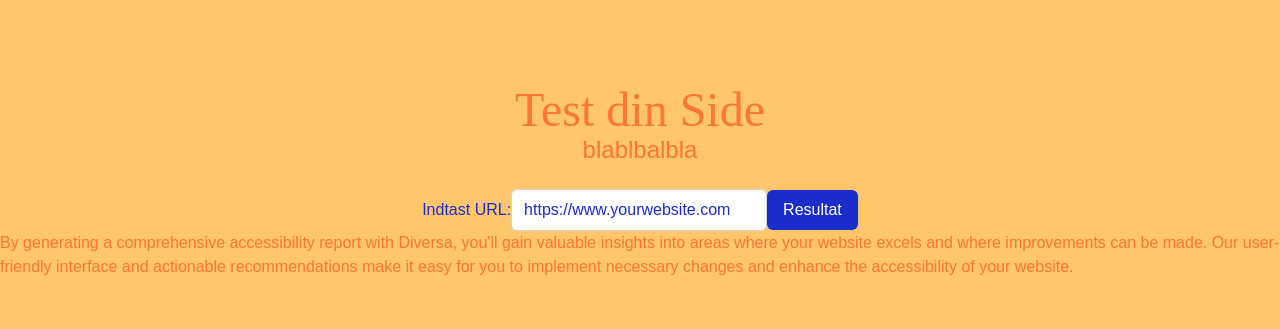
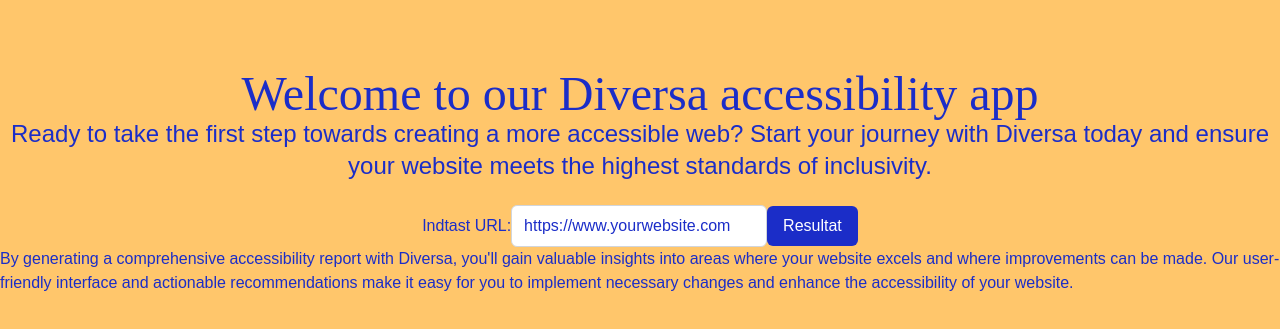
Before and after one commit to Kongriel/diversa2.0, a Next.js app: page / in a window 1280 px wide. Shown: the part 377-706 px from the top of the page. Built offline with nearby package versions, Linux system fonts and the light colour scheme.

Commit message:
copy på landing page

```diff
--- a/src/app/page.jsx
+++ b/src/app/page.jsx
@@ -6,8 +6,8 @@
   return (
     <main className="bg-farve-1 flex flex-col items-center justify-center h-screen">
       <div className="text-center">
-        <h1 className="text-brand-orange-70  text-5xl font-libreBaskerville"> Test din Side</h1>
-        <p className="text-brand-orange-70  text-2xl font-poppins">blablbalbla</p>
+        <h1 className="text-farve-text  text-5xl font-libreBaskerville">Welcome to our Diversa accessibility app</h1>
+        <h2 className="text-farve-text  text-2xl font-poppins">Ready to take the first step towards creating a more accessible web? Start your journey with Diversa today and ensure your website meets the highest standards of inclusivity.</h2>
       </div>
 
       <form action="/result" className="mt-4">
@@ -21,7 +21,7 @@
           Resultat
         </button>
       </form>
-      <p className="text-brand-orange-70  text-1xl font-poppins">By generating a comprehensive accessibility report with Diversa, you'll gain valuable insights into areas where your website excels and where improvements can be made. Our user-friendly interface and actionable recommendations make it easy for you to implement necessary changes and enhance the accessibility of your website.</p>
+      <p className="text-farve-text  text-1xl font-poppins">By generating a comprehensive accessibility report with Diversa, you'll gain valuable insights into areas where your website excels and where improvements can be made. Our user-friendly interface and actionable recommendations make it easy for you to implement necessary changes and enhance the accessibility of your website.</p>
     </main>
   );
 }
```
